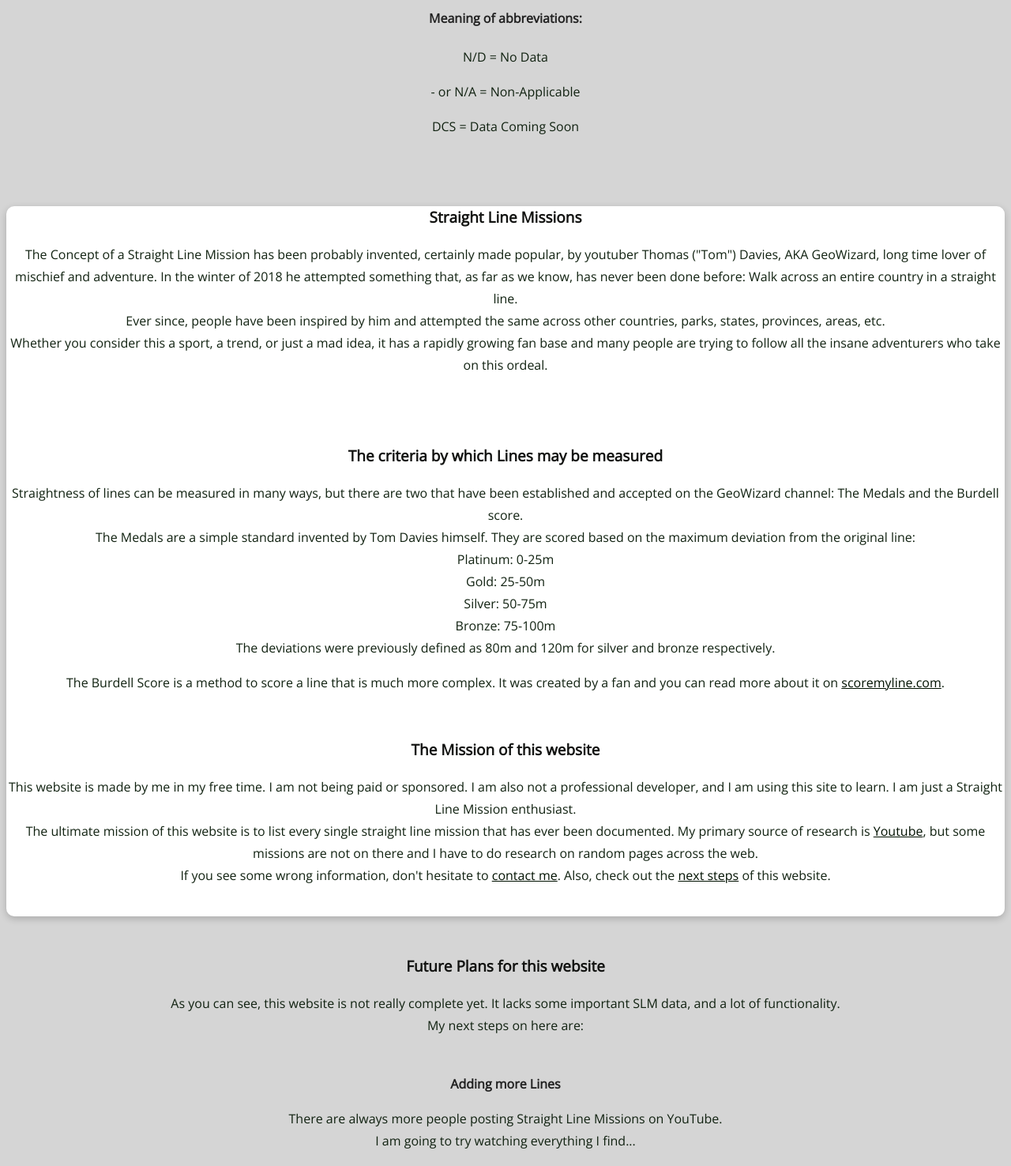
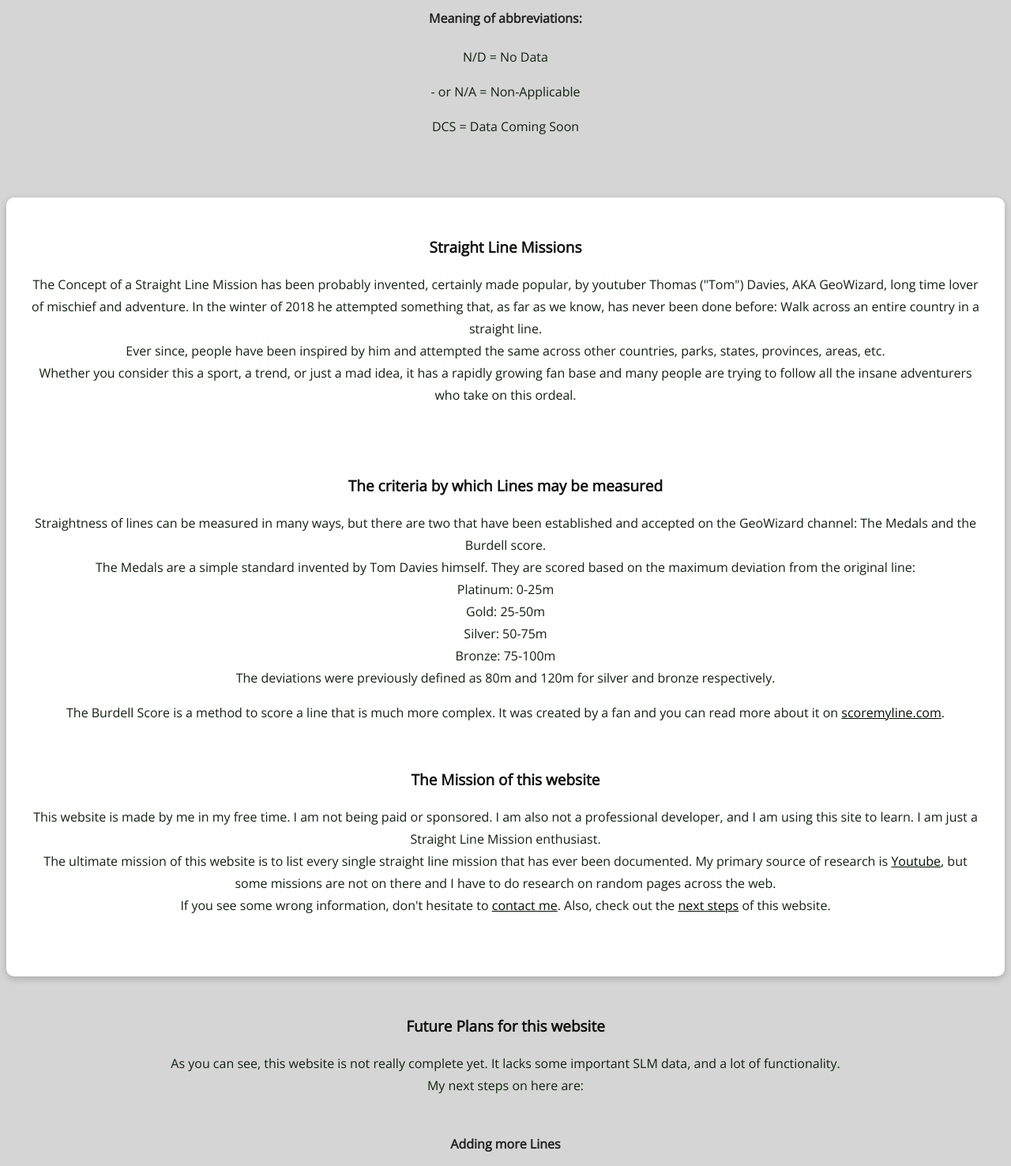
Before and after one commit to SamKry/straightlinewiki, a PHP site: page / in a window 1280 px wide. Shown: the part 555-2031 px from the top of the page at 79% size. Run offline with PHP 8.4, Linux system fonts and the light colour scheme; data that the repository does not hold is empty.

Commit message:
Revert "Fix cut off hover effect in table by removing padding of container"
This reverts commit e63a640f226fd87d0e2ece1838a3ce8efe63b268.

```diff
--- a/dark.css
+++ b/dark.css
@@ -120,6 +120,7 @@ footer {
 .container {
     margin-top: 5px;
     margin-bottom: 5px;
+    padding: 30px;
     border-radius: 10px;
     background-color: #353535;
     box-shadow: 0 3px 10px rgba(0, 0, 0, 0.2);
--- a/style.css
+++ b/style.css
@@ -121,6 +121,7 @@ footer {
 .container {
   margin-top: 5px;
   margin-bottom: 5px;
+  padding: 30px;
   border-radius: 10px;
   background-color: #fff;
   box-shadow: 0 3px 10px rgba(0, 0, 0, 0.2);
@@ -150,7 +151,7 @@ tr {
 
 tr:hover {
 	opacity: 0.8;
-	/* transform: scale(1.05); */
+	transform: scale(1.05);
 }
 
 
```
